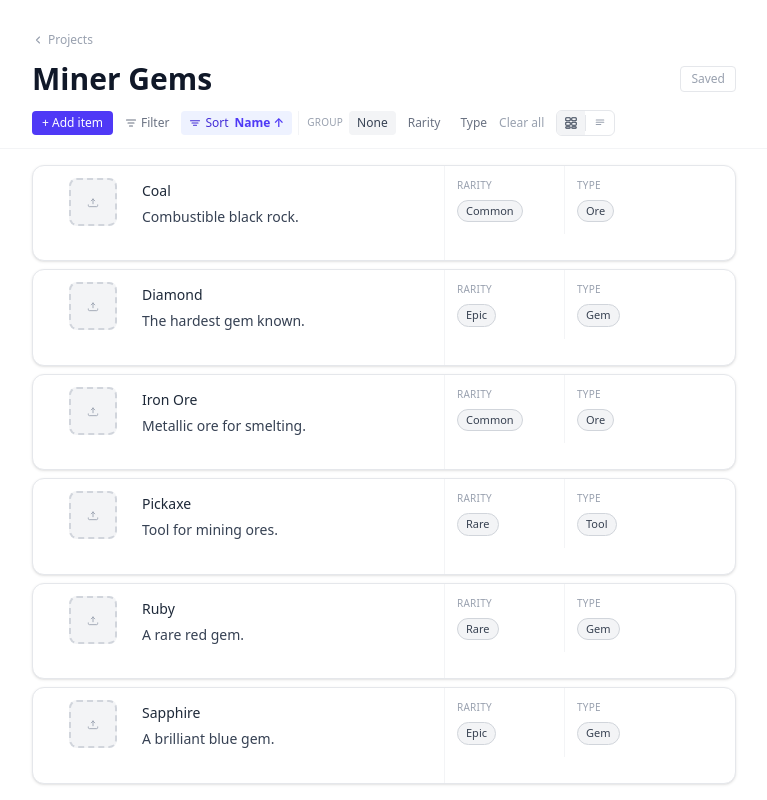
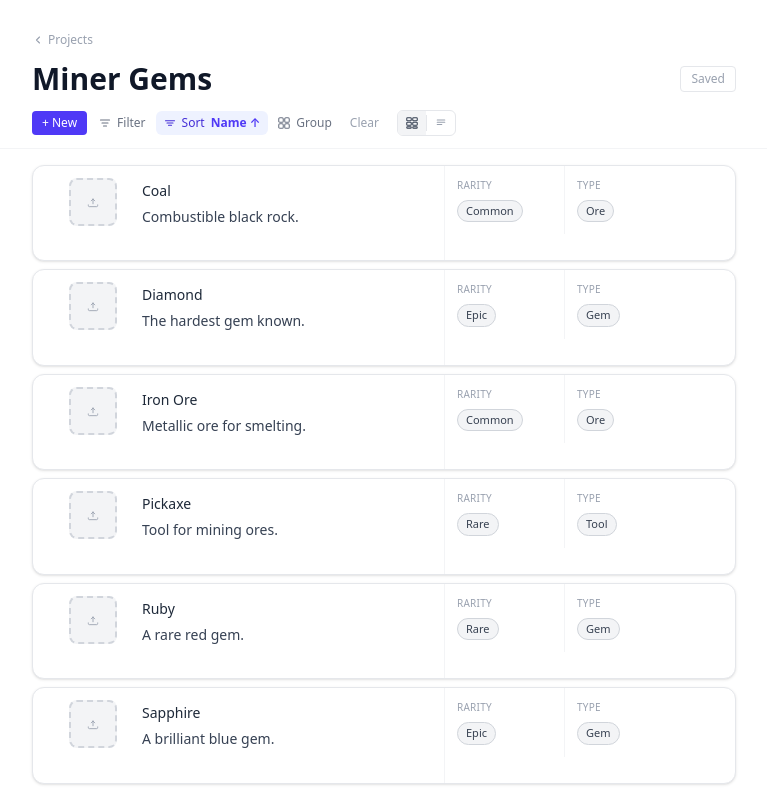
Before and after one commit to piotrweber/stash, a React (Vite) app: page / in a window 1280 px wide. Both pictures are taken after a click on the button "Load sample". Shown: the whole page, without its empty margins (256-1023 px from the left). Built offline with nearby package versions, Linux system fonts and the light colour scheme.

Commit message:
Simplified filter

```diff
--- a/src/components/shared/FilterSortBar.tsx
+++ b/src/components/shared/FilterSortBar.tsx
@@ -1,5 +1,5 @@
-import { useState } from 'react'
-import type { ReactNode } from 'react'
+import { useState, useRef, useEffect, useCallback } from 'react'
+import { createPortal } from 'react-dom'
 import type { Filter, Field } from '../../types/collection'
 
 type Op = Filter['op']
@@ -23,20 +23,226 @@ interface FilterSortBarProps {
   bare?: boolean
 }
 
-function opsForField(field: FilterableField | undefined): Op[] {
-  if (!field) return ['is', 'is_not', 'contains']
-  if (field.type === 'select') return ['is', 'is_not', 'is_any_of']
-  if (field.type === 'multi-select') return ['is_any_of', 'contains']
-  if (field.type === 'number') return ['is', 'is_not']
-  return ['is', 'is_not', 'contains']
-}
-
 const OP_LABELS: Record<Op, string> = {
   is: 'is',
   is_not: 'is not',
   contains: 'contains',
   is_any_of: 'is any of',
 }
+
+function opsForType(type: FilterableField['type']): Op[] {
+  if (type === 'select') return ['is', 'is_not', 'is_any_of']
+  if (type === 'multi-select') return ['is_any_of', 'contains']
+  if (type === 'number') return ['is', 'is_not']
+  return ['is', 'is_not', 'contains']
+}
+
+// ─── Dropdown portal ──────────────────────────────────────────────────────────
+
+function useDropdown(anchor: React.RefObject<HTMLElement | null>) {
+  const [open, setOpen] = useState(false)
+  const [pos, setPos] = useState<{ top: number; left: number } | null>(null)
+
+  const toggle = useCallback(() => {
+    if (!anchor.current) return
+    if (!open) {
+      const r = anchor.current.getBoundingClientRect()
+      setPos({ top: r.bottom + 6, left: r.left })
+    }
+    setOpen((v) => !v)
+  }, [open, anchor])
+
+  const close = useCallback(() => setOpen(false), [])
+
+  return { open, pos, toggle, close }
+}
+
+function Dropdown({ pos, onClose, children, width = 260 }: {
+  pos: { top: number; left: number }
+  onClose: () => void
+  children: React.ReactNode
+  width?: number
+}) {
+  const ref = useRef<HTMLDivElement>(null)
+
+  useEffect(() => {
+    const handler = (e: MouseEvent) => {
+      if (ref.current && !ref.current.contains(e.target as Node)) onClose()
+    }
+    document.addEventListener('mousedown', handler)
+    return () => document.removeEventListener('mousedown', handler)
+  }, [onClose])
+
+  const left = Math.min(pos.left, window.innerWidth - width - 12)
+  const top = Math.min(pos.top, window.innerHeight - 400)
+
+  return createPortal(
+    <div
+      ref={ref}
+      style={{ position: 'fixed', top, left, width, zIndex: 9999 }}
+      className="bg-white border border-gray-200 rounded-xl shadow-xl overflow-hidden"
+      onMouseDown={(e) => e.stopPropagation()}
+    >
+      {children}
+    </div>,
+    document.body,
+  )
+}
+
+// ─── Filter dropdown ──────────────────────────────────────────────────────────
+
+function FilterDropdown({ filters, filterFields, onChange, onClose, pos }: {
+  filters: Filter[]
+  filterFields: FilterableField[]
+  onChange: (f: Filter[]) => void
+  onClose: () => void
+  pos: { top: number; left: number }
+}) {
+  const activeIds = new Set(filters.map((f) => f.fieldId))
+
+  const toggle = (field: FilterableField) => {
+    if (activeIds.has(field.id)) {
+      onChange(filters.filter((f) => f.fieldId !== field.id))
+    } else {
+      const op = opsForType(field.type)[0]
+      onChange([...filters, { fieldId: field.id, op, value: '' }])
+    }
+  }
+
+  return (
+    <Dropdown pos={pos} onClose={onClose} width={200}>
+      <div className="py-1">
+        {filterFields.map((f) => (
+          <button
+            key={f.id}
+            onClick={() => toggle(f)}
+            className={`w-full text-left flex items-center gap-2.5 px-3 py-2 text-sm transition-colors ${
+              activeIds.has(f.id) ? 'text-indigo-600 bg-indigo-50' : 'text-gray-700 hover:bg-gray-50'
+            }`}
+          >
+            <span className={`w-3.5 h-3.5 rounded border flex items-center justify-center shrink-0 transition-colors ${
+              activeIds.has(f.id) ? 'bg-indigo-600 border-indigo-600' : 'border-gray-300'
+            }`}>
+              {activeIds.has(f.id) && <span className="text-white text-[9px] leading-none">✓</span>}
+            </span>
+            {f.name}
+          </button>
+        ))}
+      </div>
+    </Dropdown>
+  )
+}
+
+// ─── Sort dropdown ────────────────────────────────────────────────────────────
+
+function SortDropdown({ sortBy, sortDir, sortFields, onChange, onClose, pos }: {
+  sortBy: string | null
+  sortDir: 'asc' | 'desc'
+  sortFields: SortableField[]
+  onChange: (sortBy: string | null, sortDir: 'asc' | 'desc') => void
+  onClose: () => void
+  pos: { top: number; left: number }
+}) {
+  return (
+    <Dropdown pos={pos} onClose={onClose} width={220}>
+      <div className="px-3 py-2 border-b border-gray-100">
+        <span className="text-xs font-semibold text-gray-500 uppercase tracking-wide">Sort</span>
+      </div>
+
+      {sortBy && (
+        <div className="px-3 py-2.5 border-b border-gray-50">
+          <div className="flex items-center gap-2 mb-2">
+            <span className="text-xs text-gray-500 font-medium flex-1">{sortFields.find((f) => f.id === sortBy)?.name}</span>
+            <button onClick={() => onChange(null, 'asc')} className="text-gray-300 hover:text-red-400 transition-colors text-base leading-none">×</button>
+          </div>
+          <div className="flex gap-1">
+            <button
+              onClick={() => onChange(sortBy, 'asc')}
+              className={`flex-1 flex items-center justify-center gap-1.5 px-2 py-1.5 rounded-md text-xs font-medium border transition-colors ${
+                sortDir === 'asc' ? 'bg-indigo-600 text-white border-indigo-600' : 'border-gray-200 text-gray-500 hover:bg-gray-50'
+              }`}
+            >
+              <svg width="11" height="11" viewBox="0 0 12 12" fill="none">
+                <path d="M6 9V3M6 3L3 6M6 3l3 3" stroke="currentColor" strokeWidth="1.4" strokeLinecap="round" strokeLinejoin="round"/>
+              </svg>
+              Ascending
+            </button>
+            <button
+              onClick={() => onChange(sortBy, 'desc')}
+              className={`flex-1 flex items-center justify-center gap-1.5 px-2 py-1.5 rounded-md text-xs font-medium border transition-colors ${
+                sortDir === 'desc' ? 'bg-indigo-600 text-white border-indigo-600' : 'border-gray-200 text-gray-500 hover:bg-gray-50'
+              }`}
+            >
+              <svg width="11" height="11" viewBox="0 0 12 12" fill="none">
+                <path d="M6 3v6M6 9L3 6M6 9l3-3" stroke="currentColor" strokeWidth="1.4" strokeLinecap="round" strokeLinejoin="round"/>
+              </svg>
+              Descending
+            </button>
+          </div>
+        </div>
+      )}
+
+      <div className="py-1">
+        {!sortBy && <p className="text-xs text-gray-400 px-3 py-2">Pick a field to sort by</p>}
+        {sortFields.map((f) => (
+          <button
+            key={f.id}
+            onClick={() => { onChange(f.id, sortDir); }}
+            className={`w-full text-left flex items-center gap-2 px-3 py-2 text-xs transition-colors ${
+              sortBy === f.id ? 'text-indigo-600 font-medium bg-indigo-50' : 'text-gray-700 hover:bg-gray-50'
+            }`}
+          >
+            {sortBy === f.id && <span className="text-indigo-500 text-[10px]">✓</span>}
+            {f.name}
+          </button>
+        ))}
+      </div>
+    </Dropdown>
+  )
+}
+
+// ─── Group dropdown ───────────────────────────────────────────────────────────
+
+function GroupDropdown({ groupBy, groupableFields, onChange, onClose, pos }: {
+  groupBy: string | null
+  groupableFields: SortableField[]
+  onChange: (fieldId: string | null) => void
+  onClose: () => void
+  pos: { top: number; left: number }
+}) {
+  return (
+    <Dropdown pos={pos} onClose={onClose} width={200}>
+      <div className="px-3 py-2 border-b border-gray-100">
+        <span className="text-xs font-semibold text-gray-500 uppercase tracking-wide">Group by</span>
+      </div>
+      <div className="py-1">
+        <button
+          onClick={() => { onChange(null); onClose() }}
+          className={`w-full text-left flex items-center gap-2 px-3 py-2 text-xs transition-colors ${
+            !groupBy ? 'text-indigo-600 font-medium bg-indigo-50' : 'text-gray-500 hover:bg-gray-50'
+          }`}
+        >
+          {!groupBy && <span className="text-indigo-500 text-[10px]">✓</span>}
+          No grouping
+        </button>
+        {groupableFields.map((f) => (
+          <button
+            key={f.id}
+            onClick={() => { onChange(f.id); onClose() }}
+            className={`w-full text-left flex items-center gap-2 px-3 py-2 text-xs transition-colors ${
+              groupBy === f.id ? 'text-indigo-600 font-medium bg-indigo-50' : 'text-gray-700 hover:bg-gray-50'
+            }`}
+          >
+            {groupBy === f.id && <span className="text-indigo-500 text-[10px]">✓</span>}
+            {f.name}
+          </button>
+        ))}
+      </div>
+    </Dropdown>
+  )
+}
+
+// ─── Main bar ─────────────────────────────────────────────────────────────────
 
 export function FilterSortBar({
   sortFields, filterFields, schemaFields,
@@ -46,46 +252,30 @@ export function FilterSortBar({
   endSlot,
   bare = false,
 }: FilterSortBarProps) {
-  const [showFilter, setShowFilter] = useState(false)
-  const [showSort, setShowSort] = useState(false)
+  const filterBtnRef = useRef<HTMLButtonElement>(null)
+  const sortBtnRef = useRef<HTMLButtonElement>(null)
+  const groupBtnRef = useRef<HTMLButtonElement>(null)
 
-  const addFilter = () => {
-    const first = filterFields[0]
-    if (!first) return
-    onFiltersChange([...filters, { fieldId: first.id, op: 'contains', value: '' }])
-    setShowFilter(true)
-  }
+  const filterDrop = useDropdown(filterBtnRef)
+  const sortDrop = useDropdown(sortBtnRef)
+  const groupDrop = useDropdown(groupBtnRef)
 
-  const updateFilter = (idx: number, patch: Partial<Filter>) => {
-    const next = filters.map((f, i) => {
-      if (i !== idx) return f
-      const updated = { ...f, ...patch }
-      if (patch.fieldId !== undefined || patch.op !== undefined) updated.value = ''
-      return updated
-    })
-    onFiltersChange(next)
-  }
+  const closeAll = () => { filterDrop.close(); sortDrop.close(); groupDrop.close() }
 
-  const removeFilter = (idx: number) => {
-    const next = filters.filter((_, i) => i !== idx)
-    onFiltersChange(next)
-    if (!next.length) setShowFilter(false)
-  }
-
-  const sortLabel = sortBy ? (sortFields.find((f) => f.id === sortBy)?.name ?? sortBy) : null
   const hasActive = filters.length > 0 || !!sortBy || !!groupBy
+  const groupName = groupBy ? groupableFields?.find((f) => f.id === groupBy)?.name : null
+  const sortName = sortBy ? sortFields.find((f) => f.id === sortBy)?.name : null
 
   const inner = (
-    <>
-      {/* Toolbar row */}
-      <div className="flex items-center gap-1 flex-wrap">
-        {/* Filter button */}
+    <div className="flex items-center gap-0.5 flex-wrap">
+      {/* Filter */}
       <button
-          onClick={() => { setShowFilter((v) => !v); setShowSort(false) }}
-          className={`flex items-center gap-1 px-2 py-1 rounded text-xs font-medium transition-colors ${
+        ref={filterBtnRef}
+        onClick={() => { closeAll(); filterDrop.toggle() }}
+        className={`flex items-center gap-1.5 px-2 py-1 rounded-md text-xs font-medium transition-colors ${
           filters.length > 0
             ? 'bg-indigo-50 text-indigo-700 hover:bg-indigo-100'
-              : 'text-gray-500 hover:bg-gray-100 hover:text-gray-800'
+            : 'text-gray-500 hover:bg-gray-100 hover:text-gray-700'
         }`}
       >
         <svg width="12" height="12" viewBox="0 0 16 16" fill="none">
@@ -93,204 +283,94 @@ export function FilterSortBar({
         </svg>
         Filter
         {filters.length > 0 && (
-            <span className="ml-0.5 bg-indigo-200 text-indigo-800 rounded-full px-1.5 text-[10px] font-semibold">
+          <span className="bg-indigo-200 text-indigo-800 rounded-full px-1.5 text-[10px] font-semibold leading-4">
             {filters.length}
           </span>
         )}
       </button>
 
-        {/* Sort button */}
+      {/* Sort */}
       <button
-          onClick={() => { setShowSort((v) => !v); setShowFilter(false) }}
-          className={`flex items-center gap-1 px-2 py-1 rounded text-xs font-medium transition-colors ${
+        ref={sortBtnRef}
+        onClick={() => { closeAll(); sortDrop.toggle() }}
+        className={`flex items-center gap-1.5 px-2 py-1 rounded-md text-xs font-medium transition-colors ${
           sortBy
             ? 'bg-indigo-50 text-indigo-700 hover:bg-indigo-100'
-              : 'text-gray-500 hover:bg-gray-100 hover:text-gray-800'
+            : 'text-gray-500 hover:bg-gray-100 hover:text-gray-700'
         }`}
       >
         <svg width="12" height="12" viewBox="0 0 16 16" fill="none">
           <path d="M2 5h12M4 8h8M6 11h4" stroke="currentColor" strokeWidth="1.5" strokeLinecap="round"/>
         </svg>
         Sort
-          {sortLabel && (
-            <span className="ml-0.5 text-indigo-600 font-semibold">
-              {sortLabel} {sortDir === 'asc' ? '↑' : '↓'}
-            </span>
+        {sortName && (
+          <span className="text-indigo-600 font-semibold">{sortName} {sortDir === 'asc' ? '↑' : '↓'}</span>
         )}
       </button>
 
-        {/* Group by — always visible when groupable fields exist */}
+      {/* Group */}
       {onGroupByChange && groupableFields && groupableFields.length > 0 && (
-          <div className="flex items-center gap-1 border-l border-gray-100 pl-2 ml-0.5">
-            <span className="text-[10px] font-medium text-gray-400 uppercase tracking-wide mr-0.5">Group</span>
         <button
-              onClick={() => onGroupByChange(null)}
-              className={`px-2 py-1 rounded text-xs font-medium transition-colors ${
-                !groupBy ? 'bg-gray-100 text-gray-700' : 'text-gray-400 hover:bg-gray-50 hover:text-gray-700'
+          ref={groupBtnRef}
+          onClick={() => { closeAll(); groupDrop.toggle() }}
+          className={`flex items-center gap-1.5 px-2 py-1 rounded-md text-xs font-medium transition-colors ${
+            groupBy
+              ? 'bg-indigo-50 text-indigo-700 hover:bg-indigo-100'
+              : 'text-gray-500 hover:bg-gray-100 hover:text-gray-700'
           }`}
         >
-              None
+          <svg width="12" height="12" viewBox="0 0 16 16" fill="none">
+            <rect x="1" y="1" width="6" height="6" rx="1.5" stroke="currentColor" strokeWidth="1.4"/>
+            <rect x="9" y="1" width="6" height="6" rx="1.5" stroke="currentColor" strokeWidth="1.4"/>
+            <rect x="1" y="9" width="6" height="6" rx="1.5" stroke="currentColor" strokeWidth="1.4"/>
+            <rect x="9" y="9" width="6" height="6" rx="1.5" stroke="currentColor" strokeWidth="1.4"/>
+          </svg>
+          Group
+          {groupName && <span className="text-indigo-600 font-semibold">{groupName}</span>}
         </button>
-            {groupableFields.map((f) => (
-              <button
-                key={f.id}
-                onClick={() => onGroupByChange(f.id)}
-                className={`px-2 py-1 rounded text-xs font-medium transition-colors ${
-                  groupBy === f.id
-                    ? 'bg-indigo-100 text-indigo-700'
-                    : 'text-gray-500 hover:bg-gray-50 hover:text-gray-700'
-                }`}
-              >
-                {f.name}
-              </button>
-            ))}
-          </div>
       )}
 
       {hasActive && (
         <button
-            onClick={() => {
-              onFiltersChange([])
-              onSortChange(null, 'asc')
-              onGroupByChange?.(null)
-              setShowFilter(false)
-              setShowSort(false)
-            }}
-            className="text-xs text-gray-400 hover:text-gray-600 transition-colors"
+          onClick={() => { onFiltersChange([]); onSortChange(null, 'asc'); onGroupByChange?.(null); closeAll() }}
+          className="px-2 py-1 text-xs text-gray-400 hover:text-gray-600 transition-colors"
         >
-            Clear all
+          Clear
         </button>
       )}
 
       {endSlot && <div className="ml-auto pl-2">{endSlot}</div>}
-      </div>
 
-      {/* Filter panel */}
-      {showFilter && (
-        <div className="pt-1.5 pb-1.5 flex flex-col gap-1.5">
-          {filters.map((filter, idx) => {
-            const field = filterFields.find((f) => f.id === filter.fieldId)
-            const ops = opsForField(field)
-            const schemaField = schemaFields.find((f) => f.id === filter.fieldId)
-            const hasOptions = (field?.type === 'select' || field?.type === 'multi-select') && schemaField?.options.length
-
-            return (
-              <div key={idx} className="flex items-center gap-1.5 text-xs">
-                <select
-                  value={filter.fieldId}
-                  onChange={(e) => updateFilter(idx, { fieldId: e.target.value })}
-                  className="border border-gray-200 rounded px-2 py-1 text-xs bg-white focus:outline-none focus:border-indigo-400"
-                >
-                  {filterFields.map((f) => (
-                    <option key={f.id} value={f.id}>{f.name}</option>
-                  ))}
-                </select>
-
-                <select
-                  value={filter.op}
-                  onChange={(e) => updateFilter(idx, { op: e.target.value as Op })}
-                  className="border border-gray-200 rounded px-2 py-1 text-xs bg-white focus:outline-none focus:border-indigo-400"
-                >
-                  {ops.map((op) => (
-                    <option key={op} value={op}>{OP_LABELS[op]}</option>
-                  ))}
-                </select>
-
-                {hasOptions && filter.op === 'is_any_of' ? (
-                  <div className="flex flex-wrap gap-1">
-                    {schemaField!.options.map((opt) => {
-                      const arr = Array.isArray(filter.value) ? filter.value : []
-                      const active = arr.includes(opt)
-                      return (
-                        <button
-                          key={opt}
-                          onClick={() => {
-                            const next = active ? arr.filter((v) => v !== opt) : [...arr, opt]
-                            updateFilter(idx, { value: next })
-                          }}
-                          className={`px-2 py-0.5 rounded-full border text-[11px] transition-colors ${
-                            active ? 'bg-indigo-600 text-white border-indigo-600' : 'border-gray-200 text-gray-600 hover:border-indigo-300'
-                          }`}
-                        >
-                          {opt}
-                        </button>
-                      )
-                    })}
-                  </div>
-                ) : hasOptions ? (
-                  <select
-                    value={filter.value as string}
-                    onChange={(e) => updateFilter(idx, { value: e.target.value })}
-                    className="border border-gray-200 rounded px-2 py-1 text-xs bg-white focus:outline-none focus:border-indigo-400"
-                  >
-                    <option value="">—</option>
-                    {schemaField!.options.map((opt) => (
-                      <option key={opt} value={opt}>{opt}</option>
-                    ))}
-                  </select>
-                ) : (
-                  <input
-                    type={field?.type === 'number' ? 'number' : 'text'}
-                    value={filter.value as string}
-                    onChange={(e) => updateFilter(idx, { value: e.target.value })}
-                    placeholder="Value…"
-                    className="border border-gray-200 rounded px-2 py-1 text-xs focus:outline-none focus:border-indigo-400 w-32"
+      {/* Portals */}
+      {filterDrop.open && filterDrop.pos && (
+        <FilterDropdown
+          filters={filters}
+          filterFields={filterFields}
+          onChange={onFiltersChange}
+          onClose={filterDrop.close}
+          pos={filterDrop.pos}
         />
       )}
-
-                <button onClick={() => removeFilter(idx)} className="text-gray-300 hover:text-red-400 transition-colors ml-auto">×</button>
-              </div>
-            )
-          })}
-
-          <button
-            onClick={addFilter}
-            className="text-xs text-gray-400 hover:text-indigo-600 transition-colors text-left"
-          >
-            + Add filter
-          </button>
-        </div>
+      {sortDrop.open && sortDrop.pos && (
+        <SortDropdown
+          sortBy={sortBy}
+          sortDir={sortDir}
+          sortFields={sortFields}
+          onChange={onSortChange}
+          onClose={sortDrop.close}
+          pos={sortDrop.pos}
+        />
       )}
-
-      {/* Sort panel */}
-      {showSort && (
-        <div className="pt-1.5 pb-1.5 flex items-center gap-2">
-          <select
-            value={sortBy ?? ''}
-            onChange={(e) => onSortChange(e.target.value || null, sortDir)}
-            className="border border-gray-200 rounded px-2 py-1 text-xs bg-white focus:outline-none focus:border-indigo-400"
-          >
-            <option value="">No sort</option>
-            {sortFields.map((f) => (
-              <option key={f.id} value={f.id}>{f.name}</option>
-            ))}
-          </select>
-
-          {sortBy && (
-            <div className="flex rounded border border-gray-200 overflow-hidden text-xs">
-              <button
-                onClick={() => onSortChange(sortBy, 'asc')}
-                className={`px-2.5 py-1 transition-colors ${sortDir === 'asc' ? 'bg-indigo-600 text-white' : 'text-gray-500 hover:bg-gray-50'}`}
-              >
-                ↑ Asc
-              </button>
-              <button
-                onClick={() => onSortChange(sortBy, 'desc')}
-                className={`px-2.5 py-1 transition-colors ${sortDir === 'desc' ? 'bg-indigo-600 text-white' : 'text-gray-500 hover:bg-gray-50'}`}
-              >
-                ↓ Desc
-              </button>
-            </div>
-          )}
-
-          {sortBy && (
-            <button onClick={() => onSortChange(null, 'asc')} className="text-xs text-gray-400 hover:text-gray-600 transition-colors">
-              Clear
-            </button>
+      {groupDrop.open && groupDrop.pos && onGroupByChange && groupableFields && (
+        <GroupDropdown
+          groupBy={groupBy ?? null}
+          groupableFields={groupableFields}
+          onChange={onGroupByChange}
+          onClose={groupDrop.close}
+          pos={groupDrop.pos}
+        />
       )}
     </div>
-      )}
-    </>
   )
 
   if (bare) return <>{inner}</>
--- a/src/components/table/TableView.tsx
+++ b/src/components/table/TableView.tsx
@@ -173,14 +173,12 @@ export function TableView({ onGoToProjects, onShowSchema }: TableViewProps) {
 
             {/* Controls row */}
             <div className="flex items-center gap-1 mt-3 flex-wrap">
-              {viewMode === 'catalogue' && (
-                <button
-                  onClick={() => addItem({ name: 'New item', description: '', imagePath: '', fields: {}, canvas: { x: 0, y: 0 } })}
-                  className="flex items-center gap-1 px-2.5 py-1 text-xs font-medium bg-indigo-600 text-white rounded hover:bg-indigo-700 transition-colors"
-                >
-                  + Add item
-                </button>
-              )}
+              <button
+                onClick={() => addItem({ name: 'New item', description: '', imagePath: '', fields: {}, canvas: { x: 0, y: 0 } })}
+                className="flex items-center gap-1 px-2.5 py-1 text-xs font-medium bg-indigo-600 text-white rounded hover:bg-indigo-700 transition-colors"
+              >
+                + New
+              </button>
               <FilterSortBar
                 bare
                 sortFields={sortFields}
--- a/src/store/collectionStore.ts
+++ b/src/store/collectionStore.ts
@@ -264,7 +264,7 @@ export const useCollectionStore = create<CollectionStore>((set, get) => ({
     set((s) => {
       if (!s.collection) return s
       const newItem: Item = { ...item, id: nanoid() }
-      const updated = touch({ ...s.collection, items: [...s.collection.items, newItem] })
+      const updated = touch({ ...s.collection, items: [newItem, ...s.collection.items] })
       return sync(s, updated)
     }),
 
```
Lines whose indentation alone changed are shown as unchanged.
